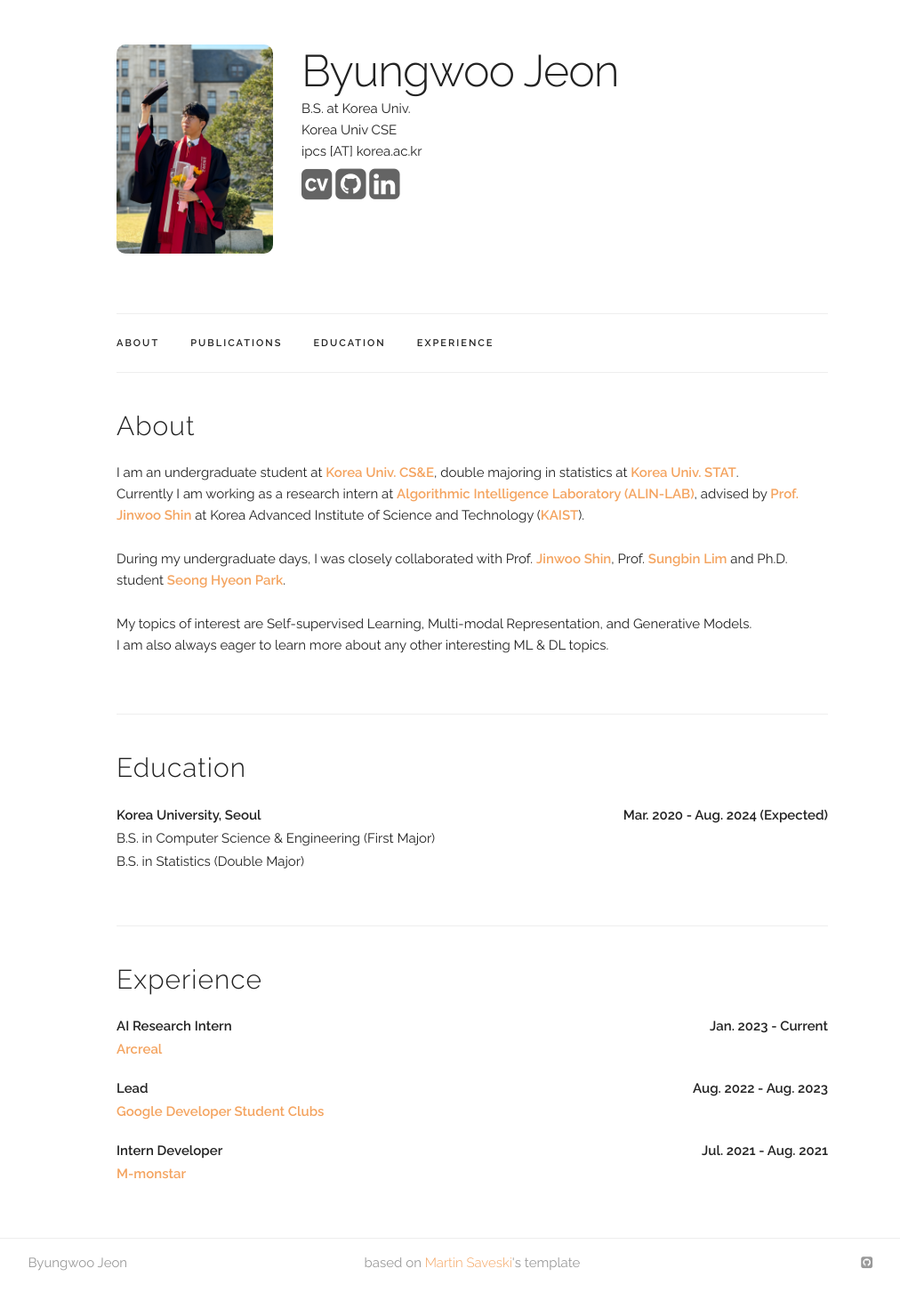
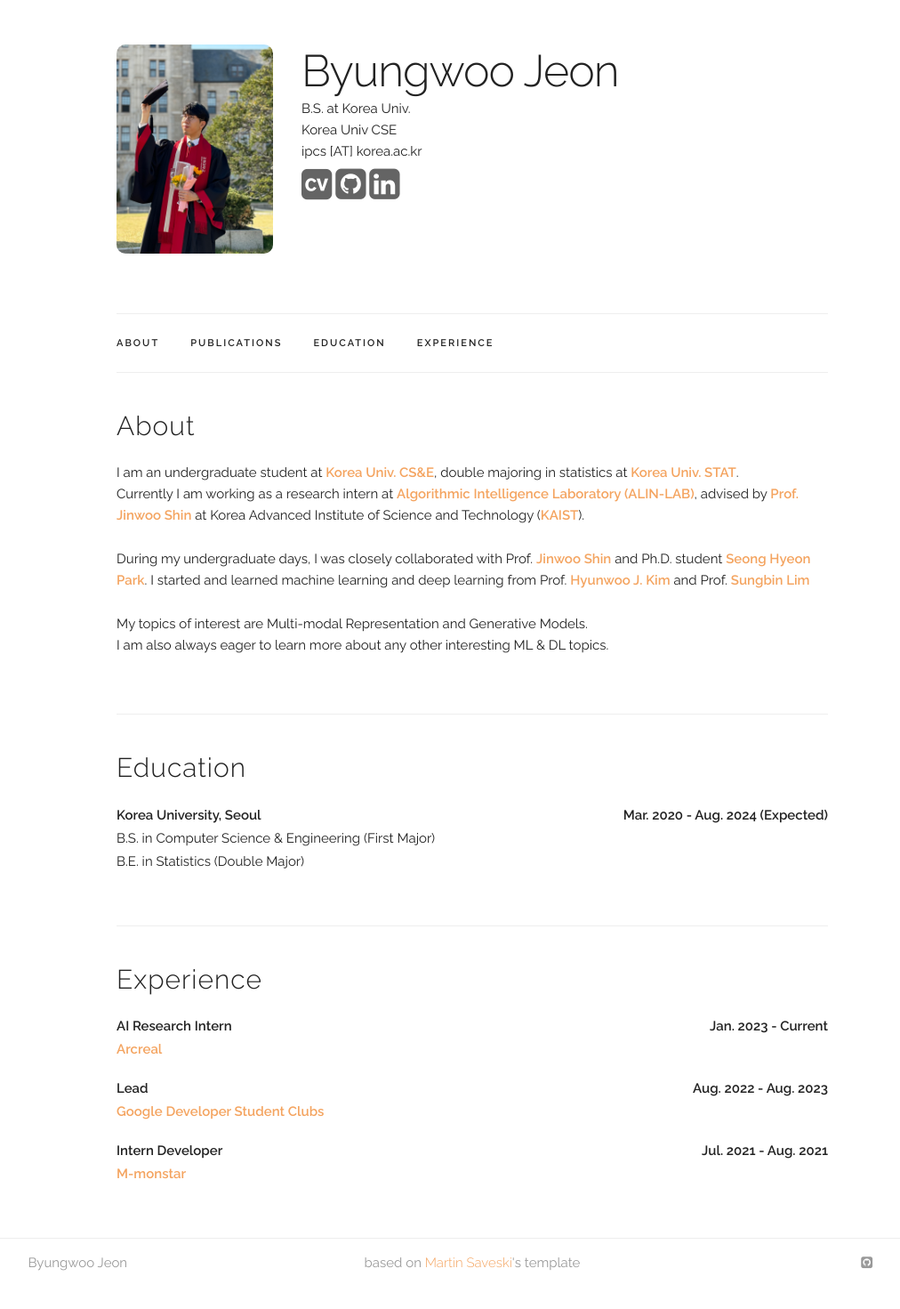
Before and after one commit to rootyJeon/rootyJeon.github.io, a Jekyll site: the page built from index.html, in a window 1280 px wide. Shown: the whole page at 89% size, without its empty margins (109-1121 px from the left). Built offline with Jekyll 4.4.1, drawn with Linux system fonts in a browser that asks for light colours; some web fonts are replaced.

Commit message:
Update index.html

```diff
--- a/index.html
+++ b/index.html
@@ -9,10 +9,10 @@ layout: default
       Currently I am working as a research intern at <a href="https://alinlab.kaist.ac.kr/index.html">Algorithmic Intelligence Laboratory (ALIN-LAB)</a>, advised by <a href="https://alinlab.kaist.ac.kr/shin.html">Prof. Jinwoo Shin</a> at Korea Advanced Institute of Science and Technology (<a href="https://www.kaist.ac.kr/en/">KAIST</a>).
     </p>
     <p>
-      During my undergraduate days, I was closely collaborated with Prof. <a href="https://alinlab.kaist.ac.kr/shin.html">Jinwoo Shin</a>, Prof. <a href="https://www.sungbin-lim.net">Sungbin Lim</a> and Ph.D. student <a href="https://shpark.org">Seong Hyeon Park</a>.
+      During my undergraduate days, I was closely collaborated with Prof. <a href="https://alinlab.kaist.ac.kr/shin.html">Jinwoo Shin</a> and Ph.D. student <a href="https://shpark.org">Seong Hyeon Park</a>. I started and learned machine learning and deep learning from Prof. <a href="https://www.hyunwoojkim.com/">Hyunwoo J. Kim</a> and Prof. <a href="https://www.sungbin-lim.net">Sungbin Lim</a>
     </p>
     <p>
-      My topics of interest are Self-supervised Learning, Multi-modal Representation, and Generative Models.<br>
+      My topics of interest are Multi-modal Representation and Generative Models.<br>
       I am also always eager to learn more about any other interesting ML & DL topics.
       <!-- My primary research interests lie in the area of computer vision (CV) and machine learning (ML). Currently, my research focuses on implicit neural representations and generative models. -->
           <!-- Here are some keywords:
@@ -146,7 +146,7 @@ layout: default
         <div class="paper">
           <p class="title"><b>Korea University, Seoul<b style="float:right;">Mar. 2020 - Aug. 2024 (Expected)</b></b></p>
           <p>B.S. in Computer Science & Engineering (First Major) </p>
-          <p>B.S. in Statistics (Double Major) </p>
+          <p>B.E. in Statistics (Double Major) </p>
         </div>
 </div>
 
```
